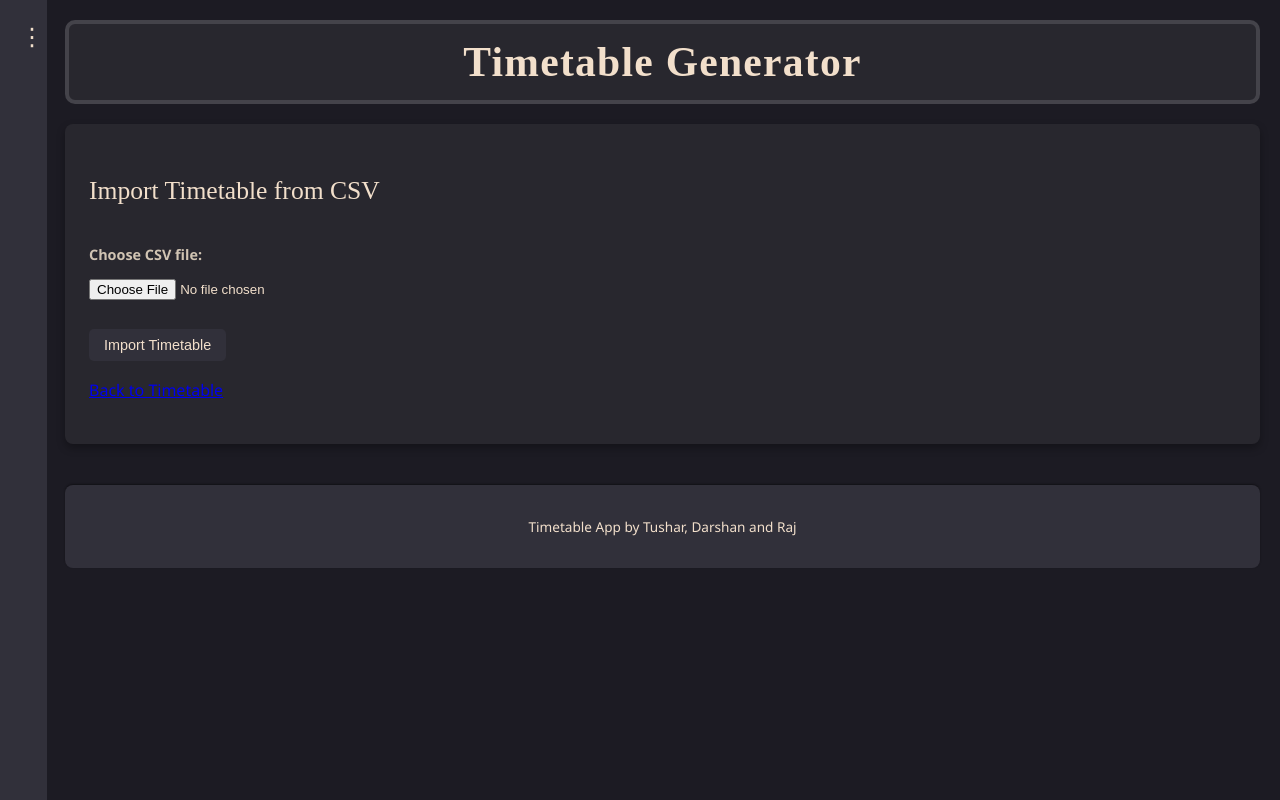
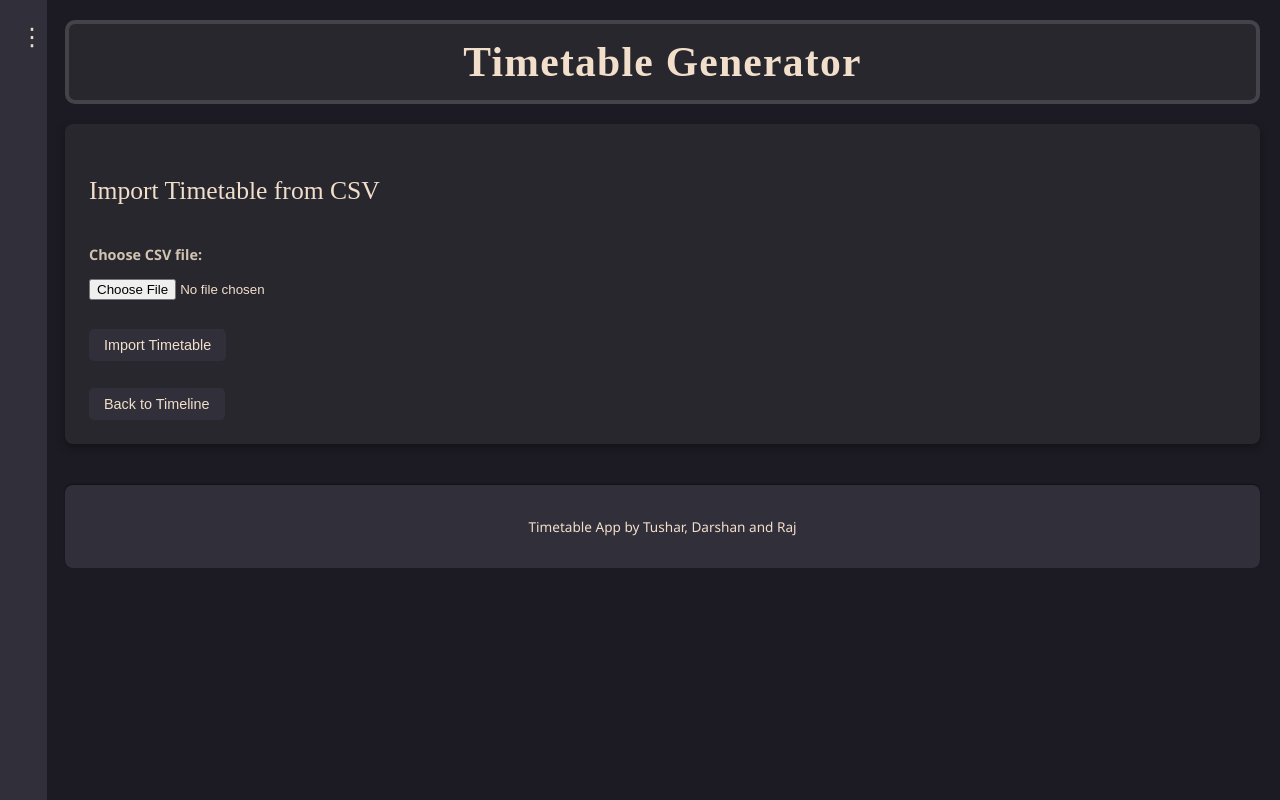
Before and after one commit to tsbytecode/Time-Table-Generator, a Flask app: page /timetable/import in a window 1280 px wide. Run offline with Flask 3, Linux system fonts and the light colour scheme; the visitor is signed in with stand-in values (Sample User, id 1).

Commit message:
fixed "back to timeline button"

```diff
--- a/TS-Project/templates/timetable_import.html
+++ b/TS-Project/templates/timetable_import.html
@@ -10,5 +10,8 @@
         <br><br>
         <button type="submit">Import Timetable</button>
     </form>
-    <p><a href="{{ url_for('view_timetable') }}">Back to Timetable</a></p>
+    <br>
+    <form method="GET" action="{{ url_for('view_timetable') }}" style="display: inline-block;">
+        <button type="submit">Back to Timeline</button>
+    </form>
 {% endblock %}
```
